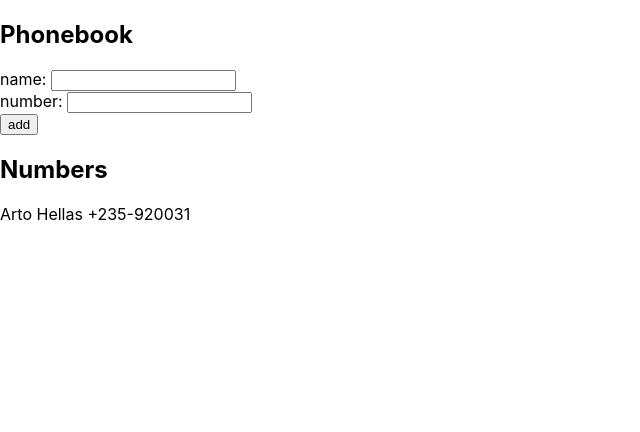
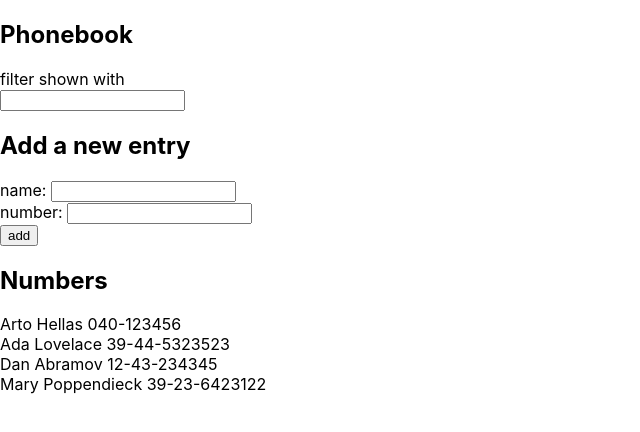
Before and after one commit to Mknea/fullstackopen, a React (Create React App) app in the folder osa2/puhelinluettelo/: page / in a window 1280 px wide. Shown: the top 432 px of the page, without its empty margins (0-640 px from the left). Built offline with nearby package versions, Linux system fonts and the light colour scheme.

Commit message:
2.9: Filter by name

```diff
--- a/osa2/puhelinluettelo/src/App.js
+++ b/osa2/puhelinluettelo/src/App.js
@@ -9,15 +9,20 @@
 const App = () => {
   const [ persons, setPersons] = useState(
     [
-      {
-      name: 'Arto Hellas',
-      number: '+235-920031'
-      }
+      { name: 'Arto Hellas', number: '040-123456' },
+      { name: 'Ada Lovelace', number: '39-44-5323523' },
+      { name: 'Dan Abramov', number: '12-43-234345' },
+      { name: 'Mary Poppendieck', number: '39-23-6423122' }
     ]
   )
   const [ newName, setNewName ] = useState('')
   const [ newNumber, setNewNumber] = useState('')
+  const [ filterName, setFilterName] = useState('')
 
+  const handleFilterChange = (event) => {
+    console.log(event.target.value)
+    setFilterName(event.target.value)
+  }
   const handleNameChange = (event) => {
     console.log(event.target.value)
     setNewName(event.target.value)
@@ -42,10 +47,19 @@
       setNewNumber('')
     }
   }
-
+  const personsToShow = persons.filter(person =>
+    person.name.toLowerCase().includes(filterName.toLowerCase())
+  )
   return (
     <div>
       <h2>Phonebook</h2>
+      <form>
+        <div>filter shown with</div>
+        <div>
+          <input value={filterName} onChange={handleFilterChange}/>
+        </div>
+      </form>
+      <h2>Add a new entry</h2>
       <form onSubmit={addPerson}>
         <div>
           name: <input value={newName} onChange={handleNameChange}/>
@@ -58,7 +72,7 @@
         </div>
       </form>
       <h2>Numbers</h2>
-      {persons.map(person =>
+      {personsToShow.map(person =>
         <Person key={person.name} name={person.name} number={person.number} />)}
     </div>
   )
```
